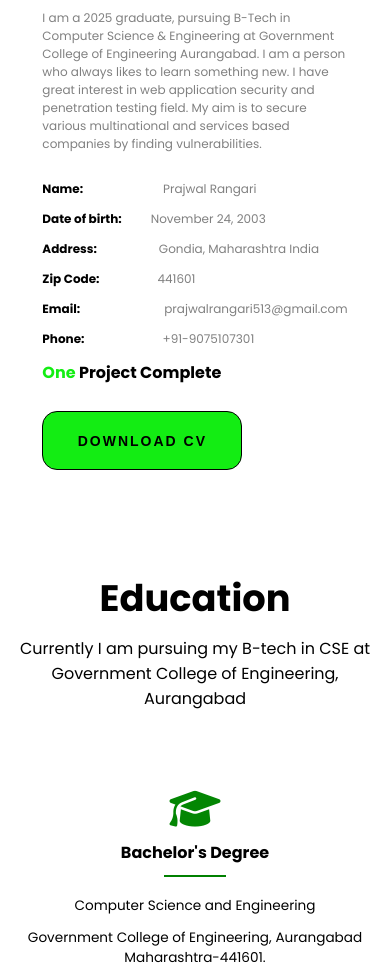
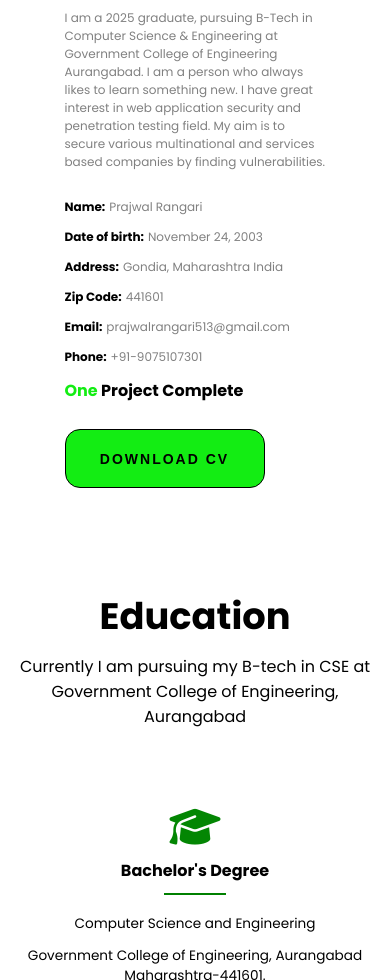
Before and after one commit to Prajwalr2003/PortFolio-Website-using-Front-End-Technologies, a plain HTML site: page index.html in a window 390 px wide. Shown: the part 922-1902 px from the top of the page. Drawn offline with nearby package versions, Linux system fonts and the light colour scheme; a web font is replaced by a local one.

Commit message:
PortFolio

```diff
--- a/css/styles.css
+++ b/css/styles.css
@@ -679,6 +679,31 @@ a{
     #about .rightSection h3{
         font-size:2rem;
     }
+    #about .rightSection .desc .name{
+        margin:0;
+        margin-left:4px;
+    }
+
+    #about .rightSection .desc .dob{
+        margin:0;
+        margin-left:4px;
+    }
+    #about .rightSection .desc .address{
+        margin:0;
+        margin-left:4px;
+    }
+    #about .rightSection .desc .pincode{
+        margin:0;
+        margin-left:4px;
+    }
+    #about .rightSection .desc .email{
+        margin:0;
+        margin-left:4px;
+    }
+    #about .rightSection .desc .phone{
+        margin:0;
+        margin-left:4px;
+    }
 
     #about .rightSection p{
         font-size:12px;
--- a/index.html
+++ b/index.html
@@ -236,7 +236,7 @@
                 <div class="footer-col">
                     <h3>Links</h3>
                     <ul>
-                        <li><a href="#">Home</a></li>
+                        <li><a href="#home">Home</a></li>
                         <li><a href="#about">About</a></li>
                         <li><a href="#thirdSection">Education</a></li>
                         <li><a href="#fourthSection">Skills</a></li>
@@ -283,10 +283,10 @@
         </div>
         <div class="follow">
             <h3 style="color:white;">Follow me</h3>
-            <a href="https://www.linkedin.com" target="_blank"><i class="fa-brands fa-linkedin"></i></a>
-            <a href="https://www.twitter.com" target="_blank"><i class="fa-brands fa-square-twitter"></i></a>
-            <a href="https://github.com" target="_blank"><i class="fa-brands fa-square-github"></i></a>
-            <a href="https://www.instagram.com" target="_blank"><i class="fa-brands fa-square-instagram"></i></a>
+            <a href="https://www.linkedin.com/in/prajwal-rangari-b60645228/" target="_blank"><i class="fa-brands fa-linkedin"></i></a>
+            <a href="https://twitter.com/PrajwalRangar11" target="_blank"><i class="fa-brands fa-square-twitter"></i></a>
+            <a href="https://github.com/Prajwalr2003" target="_blank"><i class="fa-brands fa-square-github"></i></a>
+            <a href="https://www.instagram.com/_prajwal_.2/" target="_blank"><i class="fa-brands fa-square-instagram"></i></a>
             <h4>Copyright &copy; All right reserved!</h4>
         </div>
     </footer>
```
